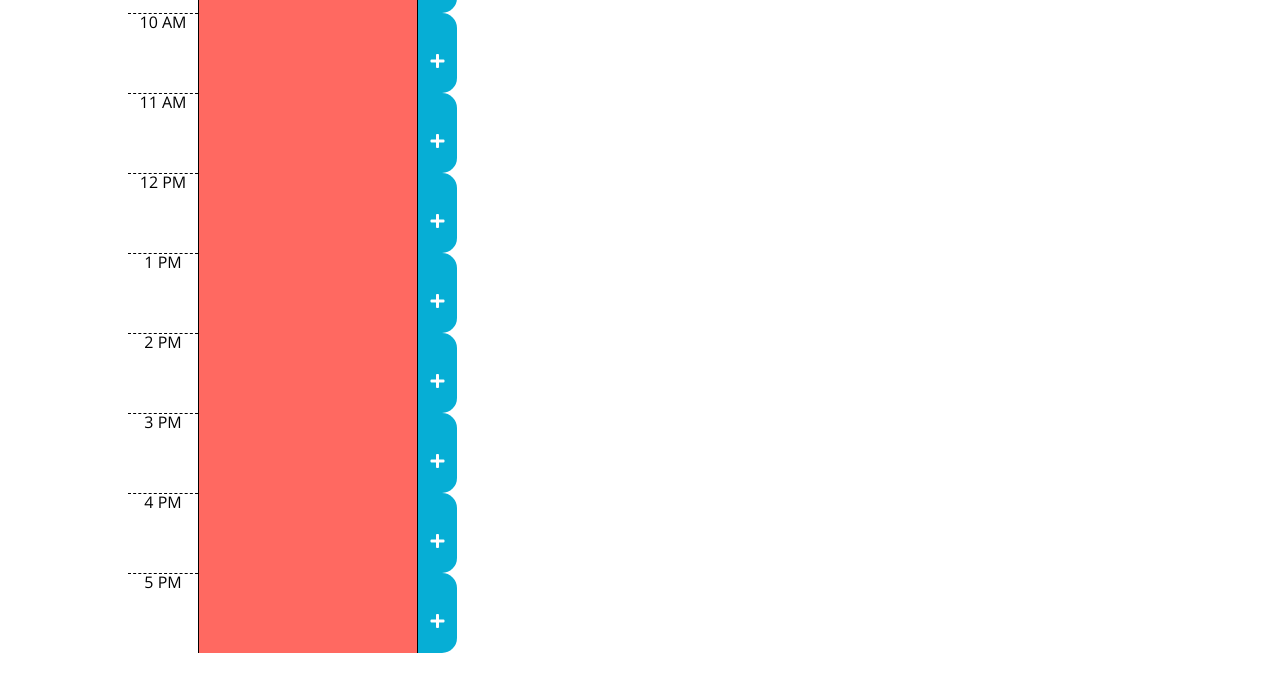
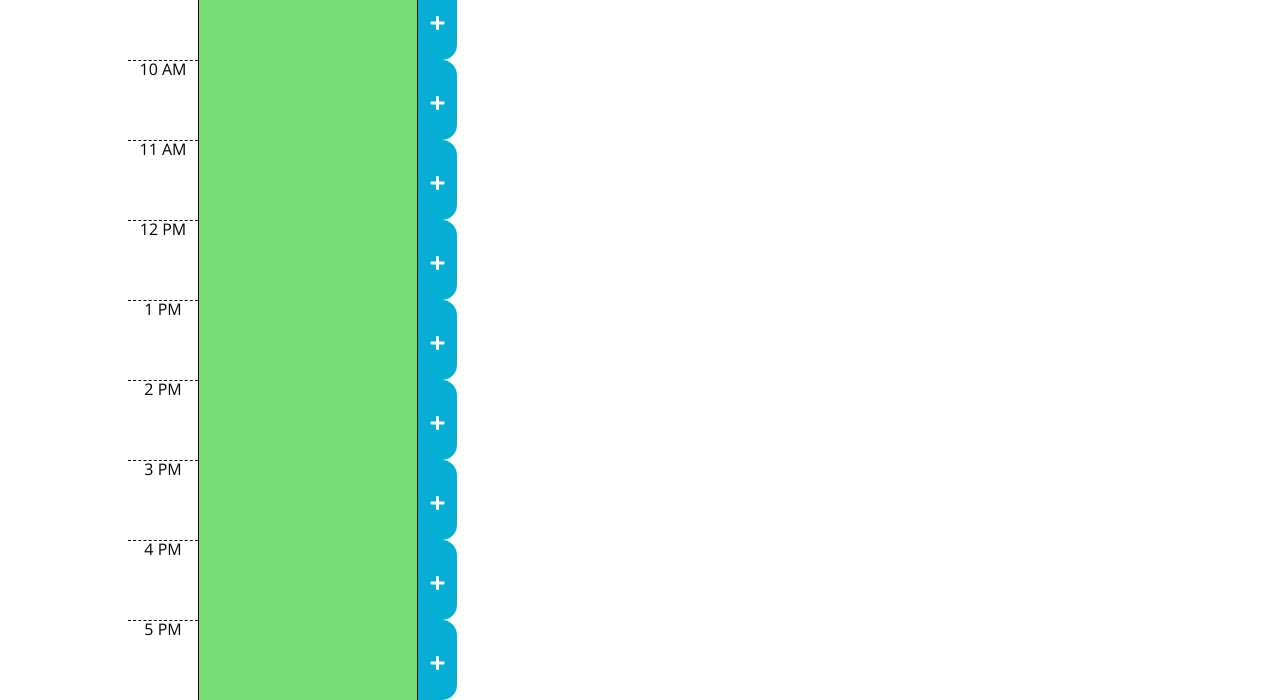
Before and after one commit to srsagehorn/dayScheduler, a plain HTML site: page Develop copy/index.html in a window 1280 px wide. Shown: the part 368-1068 px from the top of the page. Before the commit the page ends 1021 px from the top, so only its background shows below. Drawn offline with nearby package versions, Linux system fonts and the light colour scheme.

Commit message:
fixed past present future

```diff
--- a/Develop copy/index.html
+++ b/Develop copy/index.html
@@ -34,64 +34,64 @@
       <!-- Timeblocks go here -->
       <div class="row">
         <p class="hour">9 AM</p>
-        <textarea class="present description" rows="3"></textarea>
-        <button type="submit" class="saveBtn">
+        <textarea class="description" id="input9" rows="3"></textarea>
+        <button type="submit" class="saveBtn" id="btn0">
           <i class="fas fa-plus"></i>
         </button>
       </div>
       <div class="row">
         <p class="hour">10 AM</p>
-        <textarea class="present description" rows="3"></textarea>
-        <button type="submit" class="saveBtn">
+        <textarea class="description" id="input10" rows="3"></textarea>
+        <button type="submit" class="saveBtn" id="btn1">
           <i class="fas fa-plus"></i>
         </button>
       </div>
       <div class="row">
         <p class="hour">11 AM</p>
-        <textarea class="present description" rows="3"></textarea>
-        <button type="submit" class="saveBtn">
+        <textarea class="description" id="input11" rows="3"></textarea>
+        <button type="submit" class="saveBtn" id="btn2">
           <i class="fas fa-plus"></i>
         </button>
       </div>
       <div class="row">
         <p class="hour">12 PM</p>
-        <textarea class="present description" rows="3"></textarea>
-        <button type="submit" class="saveBtn">
+        <textarea class="description" id="input12" rows="3"></textarea>
+        <button type="submit" class="saveBtn" id="btn3">
           <i class="fas fa-plus"></i>
         </button>
       </div>
       <div class="row">
         <p class="hour">1 PM</p>
-        <textarea class="present description" rows="3"></textarea>
-        <button type="submit" class="saveBtn">
+        <textarea class="description" id="input13" rows="3"></textarea>
+        <button type="submit" class="saveBtn" id="btn4">
           <i class="fas fa-plus"></i>
         </button>
       </div>
       <div class="row">
         <p class="hour">2 PM</p>
-        <textarea class="present description" rows="3"></textarea>
-        <button type="submit" class="saveBtn">
+        <textarea class="description" id="input14" rows="3"></textarea>
+        <button type="submit" class="saveBtn" id="btn5">
           <i class="fas fa-plus"></i>
         </button>
       </div>
       <div class="row">
         <p class="hour">3 PM</p>
-        <textarea class="present description" rows="3"></textarea>
-        <button type="submit" class="saveBtn">
+        <textarea class="description" id="input15" rows="3"></textarea>
+        <button type="submit" class="saveBtn" id="btn6">
           <i class="fas fa-plus"></i>
         </button>
       </div>
       <div class="row">
         <p class="hour">4 PM</p>
-        <textarea class="present description" rows="3"></textarea>
-        <button type="submit" class="saveBtn">
+        <textarea class="description" id="input16" rows="3"></textarea>
+        <button type="submit" class="saveBtn" id="btn7">
           <i class="fas fa-plus"></i>
         </button>
       </div>
       <div class="row">
         <p class="hour">5 PM</p>
-        <textarea class="present description" rows="3"></textarea>
-        <button type="submit" class="saveBtn">
+        <textarea class="description" id="input17" rows="3"></textarea>
+        <button type="submit" class="saveBtn" id="btn8">
           <i class="fas fa-plus"></i>
         </button>
       </div>
--- a/Develop copy/script.js
+++ b/Develop copy/script.js
@@ -1,35 +1,55 @@
-var input = $(".description");
+// set current date and time on top
+$("#dateTime").text(moment().format("LLLL"));
+
+// set past present future background colors
+var hour = moment("h");
+for (var i = 9; i < 18; i++) {
+  var areaNum = "#input" + i;
+  var currentHour = moment().get("hour");
+
+  if (currentHour < i) {
+    $(areaNum).attr("class", "future");
+  }
+  if (currentHour > i) {
+    $(areaNum).attr("class", "past");
+  }
+  if (currentHour == i) {
+    $(areaNum).attr("class", "present");
+  }
+  console.log(currentHour);
+}
+
+// save btn
+// local storage
 var button = $(".saveBtn");
 
+// button needs to save data in ls
 button.on("click", function (event) {
-  event.preventDefault();
-  var input = input.val();
+  // var input = input.val();
+  for (var i = 0; i < 9; i++) {
+    var input = "input" + i;
+    var save = localStorage.setItem(input, $(input).val());
+  }
 });
+
 var values = {
-  input9: $("btn9").val(),
-  input10: $("btn10").val(),
+  input0: $("9").val(),
+  input1: $("btn10").val(),
 };
 
 var savedData = JSON.parse(localStorage.getItem("values"));
 
 console.log(JSON.parse(savedData));
 
-localStorage.setItem("event", JSON.stringify(input));
+localStorage.setItem("event", JSON.stringify(values));
 
-for (var i = 0; i < 9; i++) {
-  var id = "input" + i;
-  var lsInput = savedData[id];
-  $("#" + id).val(lsValue);
-}
+// for (var i = 0; i < 9; i++) {
+//   var id = "input" + i;
+//   var lsInput = savedData[id];
+//   $("#" + id).val(lsValue);
+// }
 
-console.log(input);
-
-if (moment().isBefore(i)) {
-}
-if (moment().isAfter()) {
-}
-if (moment().isSame()) {
-}
+// console.log(input);
 
 // when you refresh re-establish from local storage
 
@@ -49,7 +69,5 @@ if (moment().isSame()) {
 // // save input to html
 // // save to local storage
 
-// $("#dateTime").text(moment().format("LLLL"));
-
 // $("description").val();
 // localStorage.setItem(("description": description));
--- a/Develop copy/style.css
+++ b/Develop copy/style.css
@@ -76,6 +76,11 @@ textarea {
   border-bottom: #ffffff;
 }
 
+i {
+  position: relative;
+  bottom: 5px;
+}
+
 .saveBtn i:hover {
   font-size: 20px;
   transition: all 0.3s ease-in-out;
```
